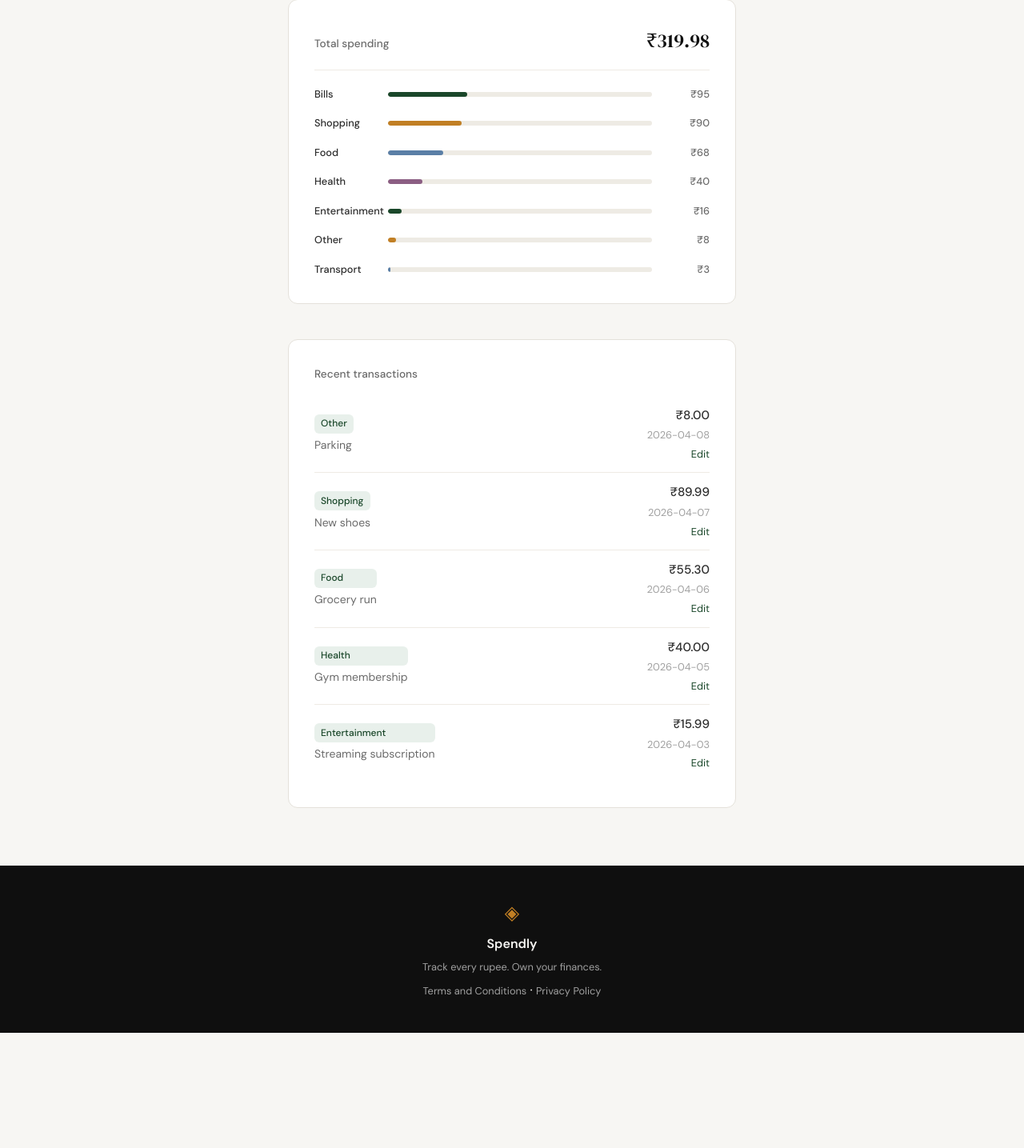
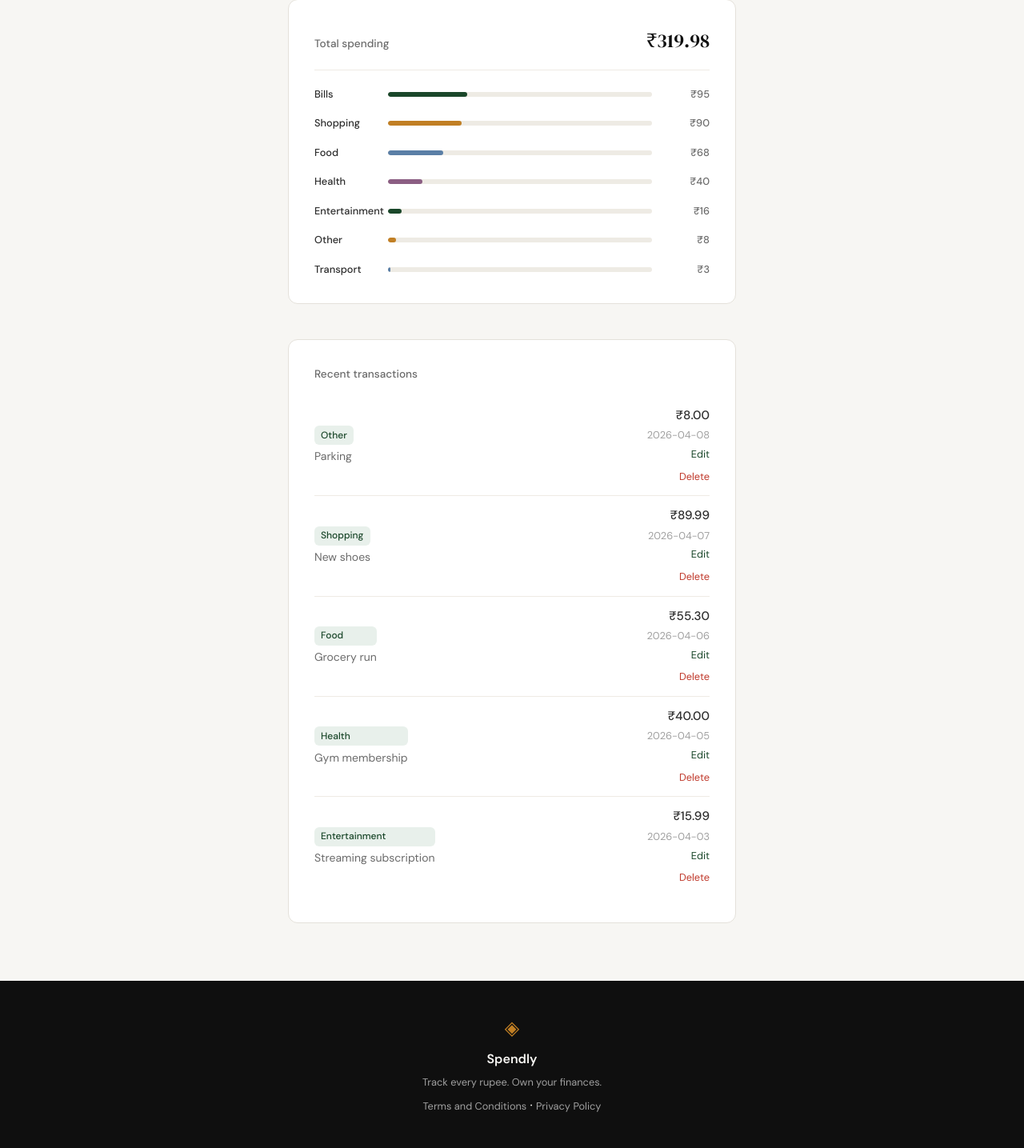
Before and after one commit to iam-viru/Spendly-with-Claude, a Flask app: page /profile in a window 1280 px wide. Shown: the part 704-2139 px from the top of the page at 80% size. Before the commit the page ends 1995 px from the top, so only its background shows below. Run offline with Flask 3, Linux system fonts and the light colour scheme; a user stored in the database is signed in; data comes from the database, SQL or seed files in the repository.

Commit message:
feat: add delete expense button with confirmation dialog

```diff
--- a/app.py
+++ b/app.py
@@ -329,9 +329,22 @@ def edit_expense(id):
     )
 
 
-@app.route("/expenses/<int:id>/delete")
+@app.route("/expenses/<int:id>/delete", methods=["POST"])
 def delete_expense(id):
-    return "Delete expense — coming in Step 9"
+    if not session.get("user_id"):
+        return redirect(url_for("login"))
+
+    db = get_db()
+    result = db.execute(
+        "DELETE FROM expenses WHERE id = ? AND user_id = ?",
+        (id, session["user_id"]),
+    )
+    db.commit()
+
+    if result.rowcount == 0:
+        abort(404)
+
+    return redirect(url_for("profile"))
 
 
 if __name__ == "__main__":
--- a/templates/profile.html
+++ b/templates/profile.html
@@ -80,6 +80,9 @@
                         <span class="txn-amt">&#8377;{{ "%.2f"|format(txn.amount) }}</span>
                         <span class="txn-date">{{ txn.date }}</span>
                         <a href="{{ url_for('edit_expense', id=txn.id) }}" style="font-size:0.8rem; color:var(--accent); margin-left:0.5rem;">Edit</a>
+                        <form method="post" action="{{ url_for('delete_expense', id=txn.id) }}" style="display:inline; margin-left:0.5rem;">
+                            <button type="submit" onclick="return confirm('Delete this expense? This cannot be undone.')" style="background:none; border:none; padding:0; font-size:0.8rem; color:var(--danger); cursor:pointer; font-family:var(--font-body);">Delete</button>
+                        </form>
                     </div>
                 </div>
                 {% endfor %}
```
Also changed, not shown: .claude/settings.local.json.
